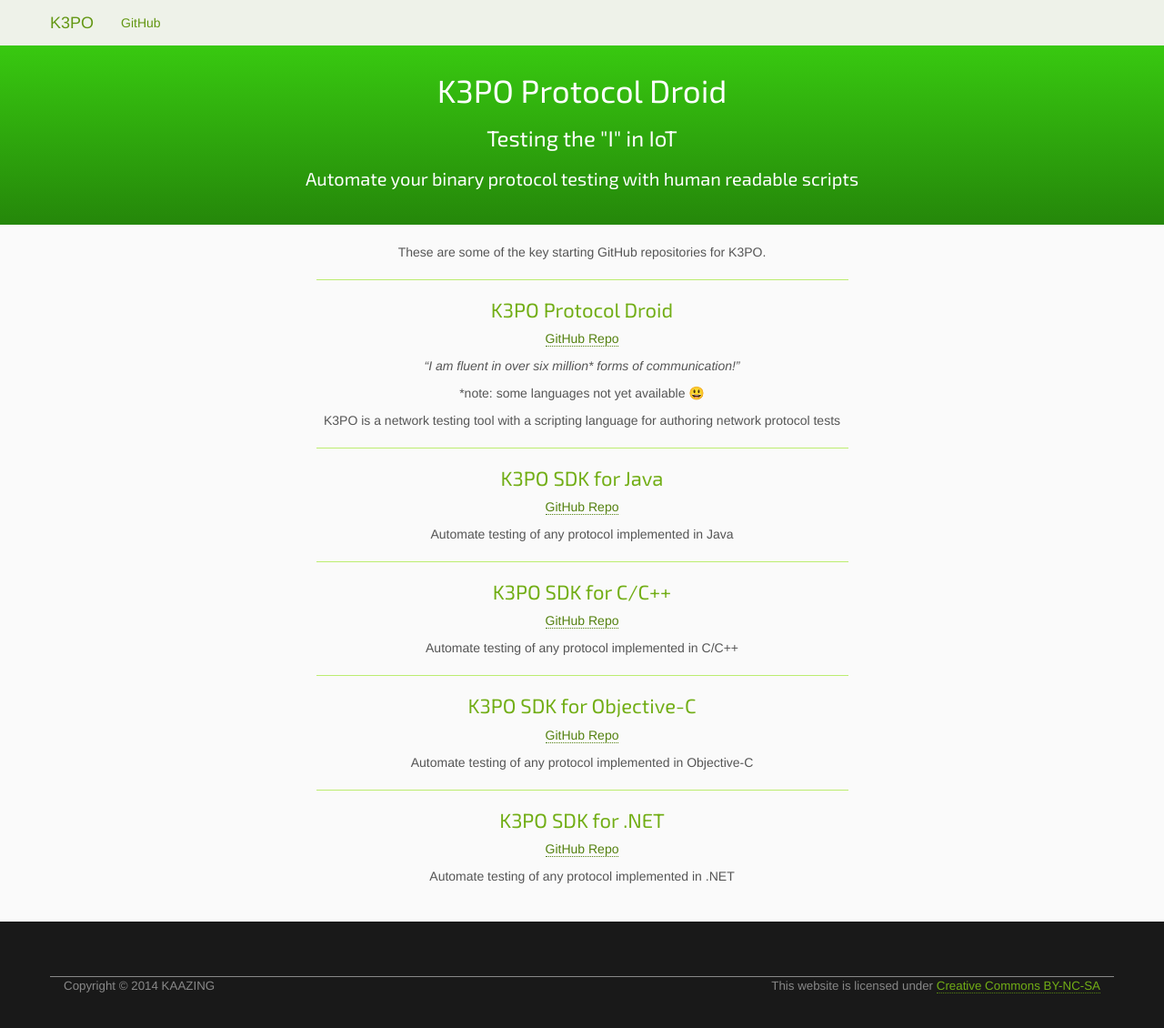
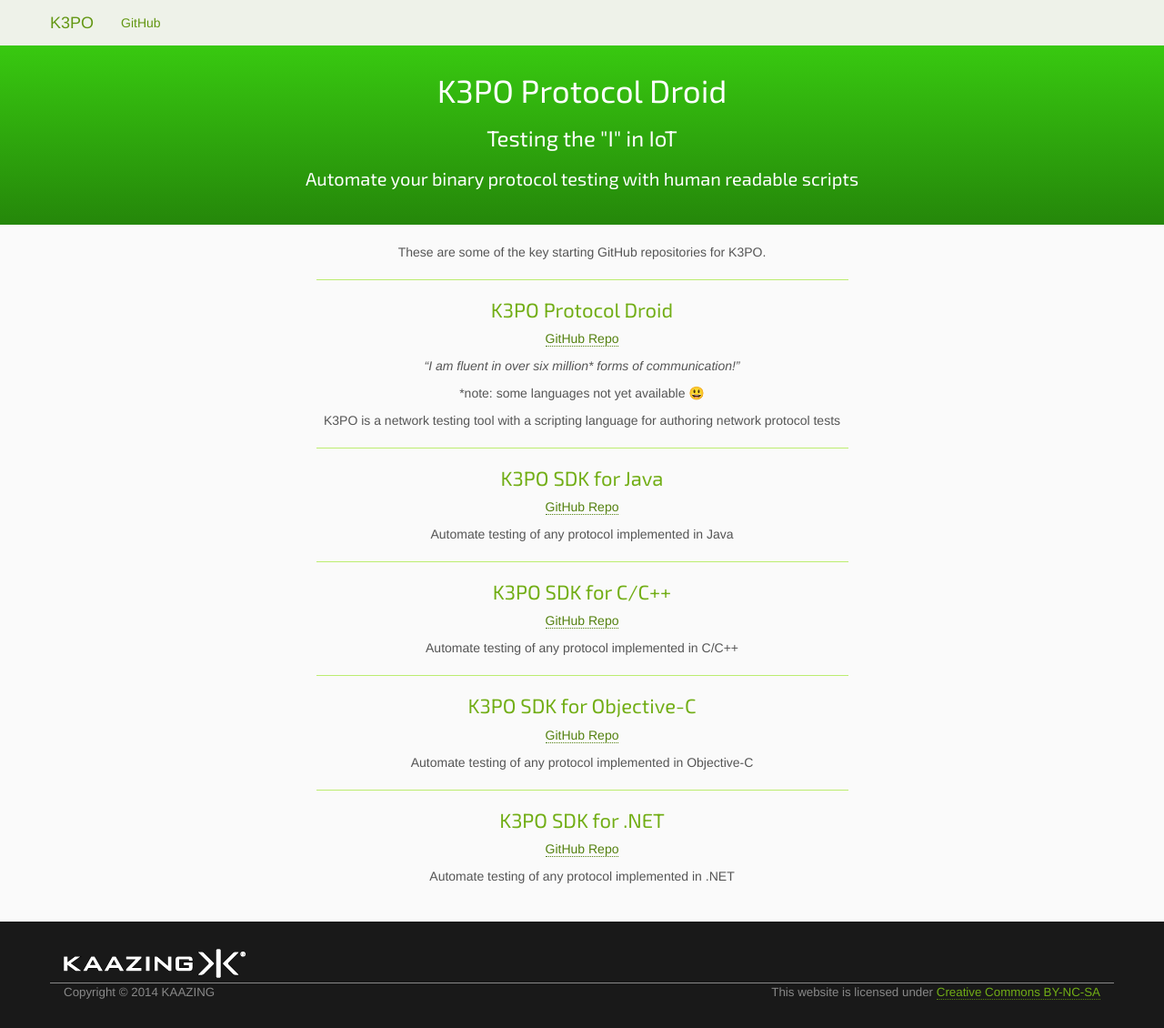
Before and after one commit to k3po/k3po.github.io, a Jekyll site: the page built from index.md, in a window 1280 px wide and 1130 px high. Shown: the whole window at 91% size. Built offline with Jekyll 4.4.1, drawn with Linux system fonts in a browser that asks for light colours; emoji names are drawn with the system emoji font; Markdown is read by kramdown in place of the engine named in the settings.

Commit message:
Added KAAZING logo in the footer

```diff
--- a/_includes/footer.html
+++ b/_includes/footer.html
@@ -1,5 +1,7 @@
 <footer>
   <div class="container">
+
+    <a href="http://kaazing.org" class="image-link"><img src="/img/kaazing_white.png"></a>
 
     <div class="row copyright">
       <div class="col-sm-3 text-left">
--- a/_sass/_styles.scss
+++ b/_sass/_styles.scss
@@ -101,6 +101,10 @@
   border-bottom: 1px solid $link-color;
 }
 
+a.image-link {
+  border-bottom: 0;
+}
+
 pre {
   border-radius: 2px;
 }
@@ -153,7 +157,7 @@
   }
 
   div.copyright {
-    margin-top: $footer-padding;
+    margin-top: 5px;
     border-top: solid 1px $footer-text-color;
   }
 }
```
Also changed, not shown: img/kaazing_white.png (added).
